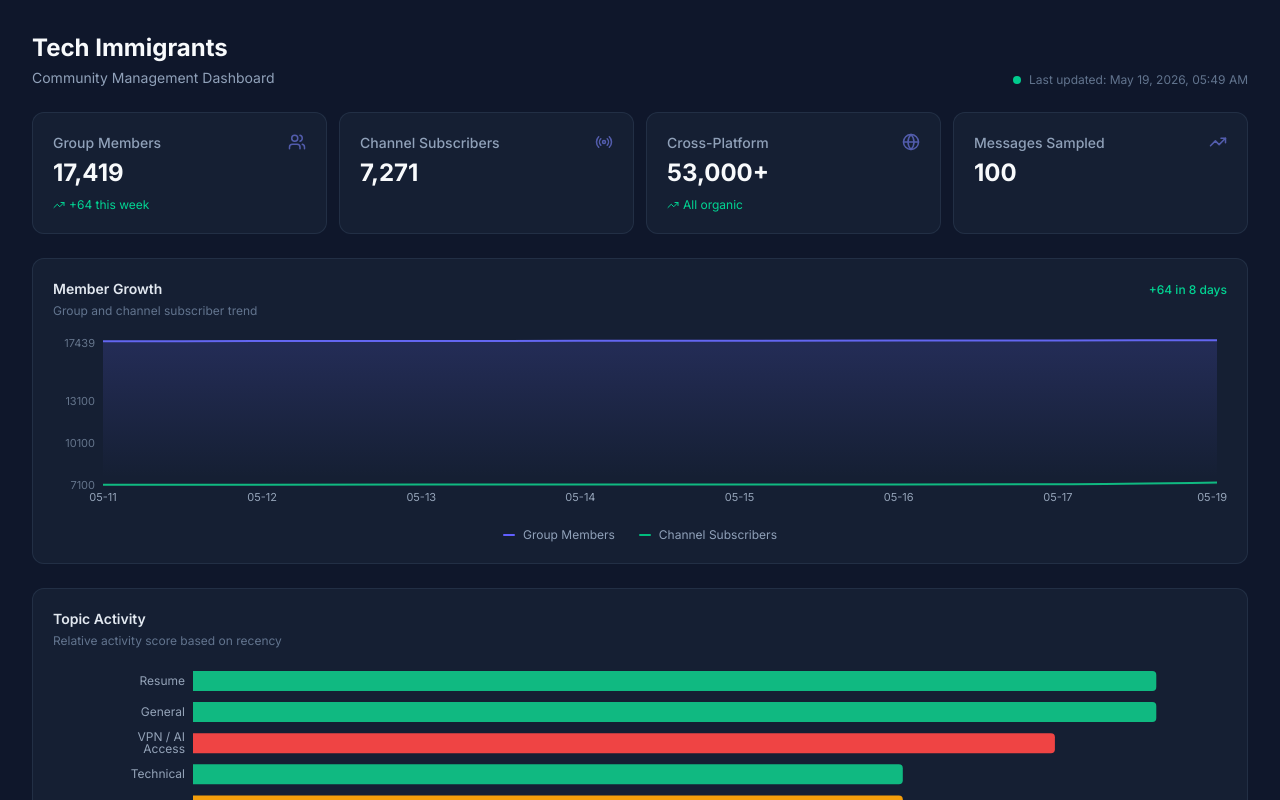
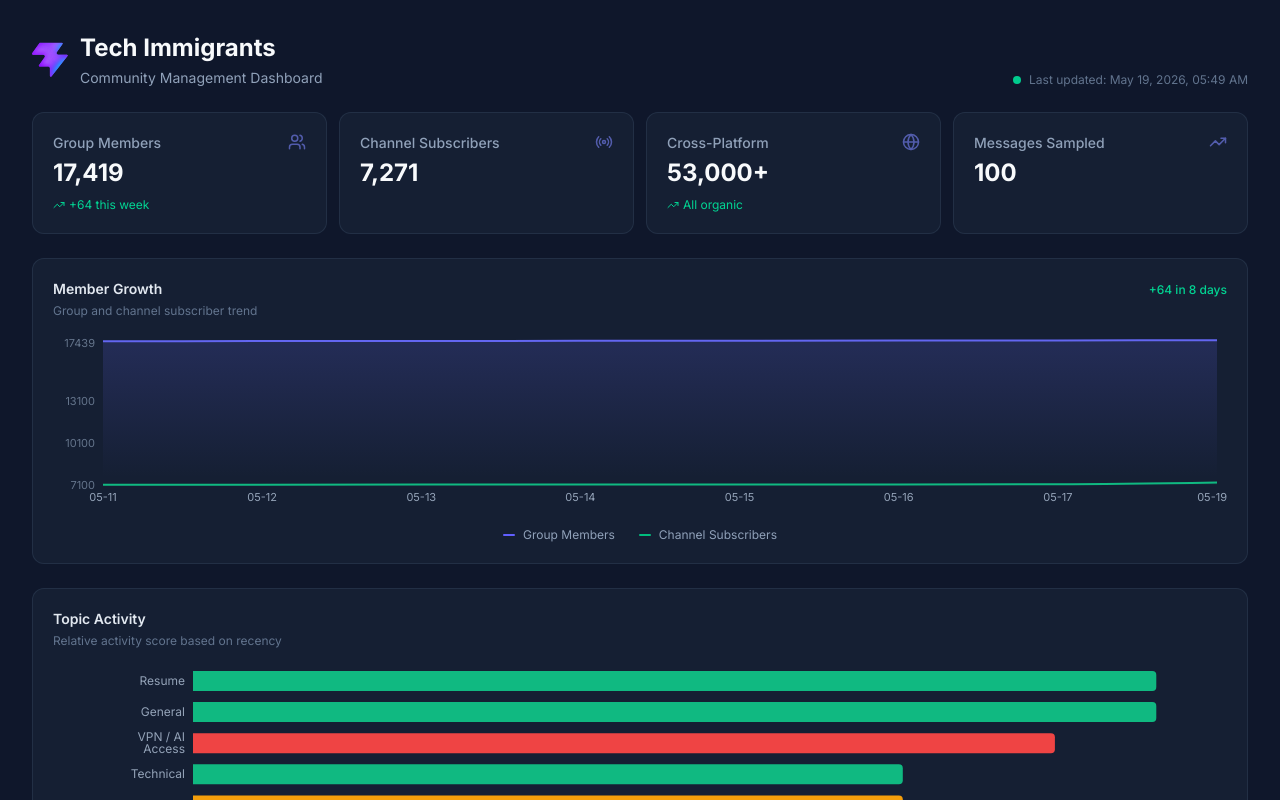
Before and after one commit to SaharPak/ti-community-dashboard, a React (Vite) app: page / in a window 1280 px wide. Shown: the top 800 px of the page. Built offline with nearby package versions, Linux system fonts and the light colour scheme.

Commit message:
Add logo next to Tech Immigrants header title

```diff
--- a/src/App.tsx
+++ b/src/App.tsx
@@ -30,9 +30,12 @@ function App() {
       <div className="max-w-7xl mx-auto space-y-6">
         {/* Header */}
         <header className="flex flex-col md:flex-row md:items-end md:justify-between gap-2">
-          <div>
-            <h1 className="text-2xl font-bold text-slate-50">Tech Immigrants</h1>
-            <p className="text-sm text-slate-400 mt-1">Community Management Dashboard</p>
+          <div className="flex items-center gap-3">
+            <img src="/favicon.svg" alt="Tech Immigrants logo" className="w-9 h-9" />
+            <div>
+              <h1 className="text-2xl font-bold text-slate-50">Tech Immigrants</h1>
+              <p className="text-sm text-slate-400 mt-1">Community Management Dashboard</p>
+            </div>
           </div>
           <div className="flex items-center gap-2">
             <div className="w-2 h-2 rounded-full bg-emerald-400 animate-pulse" />
```
